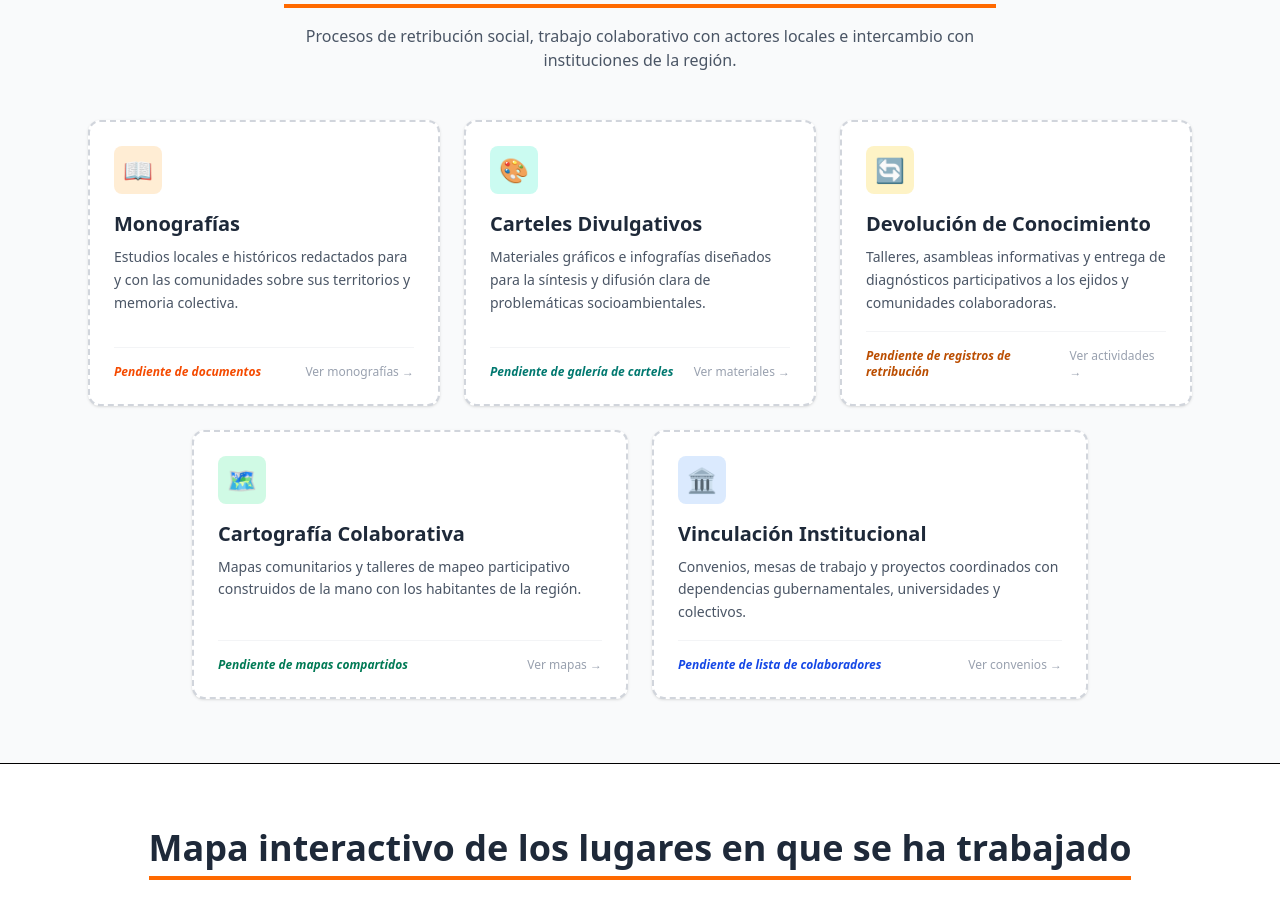
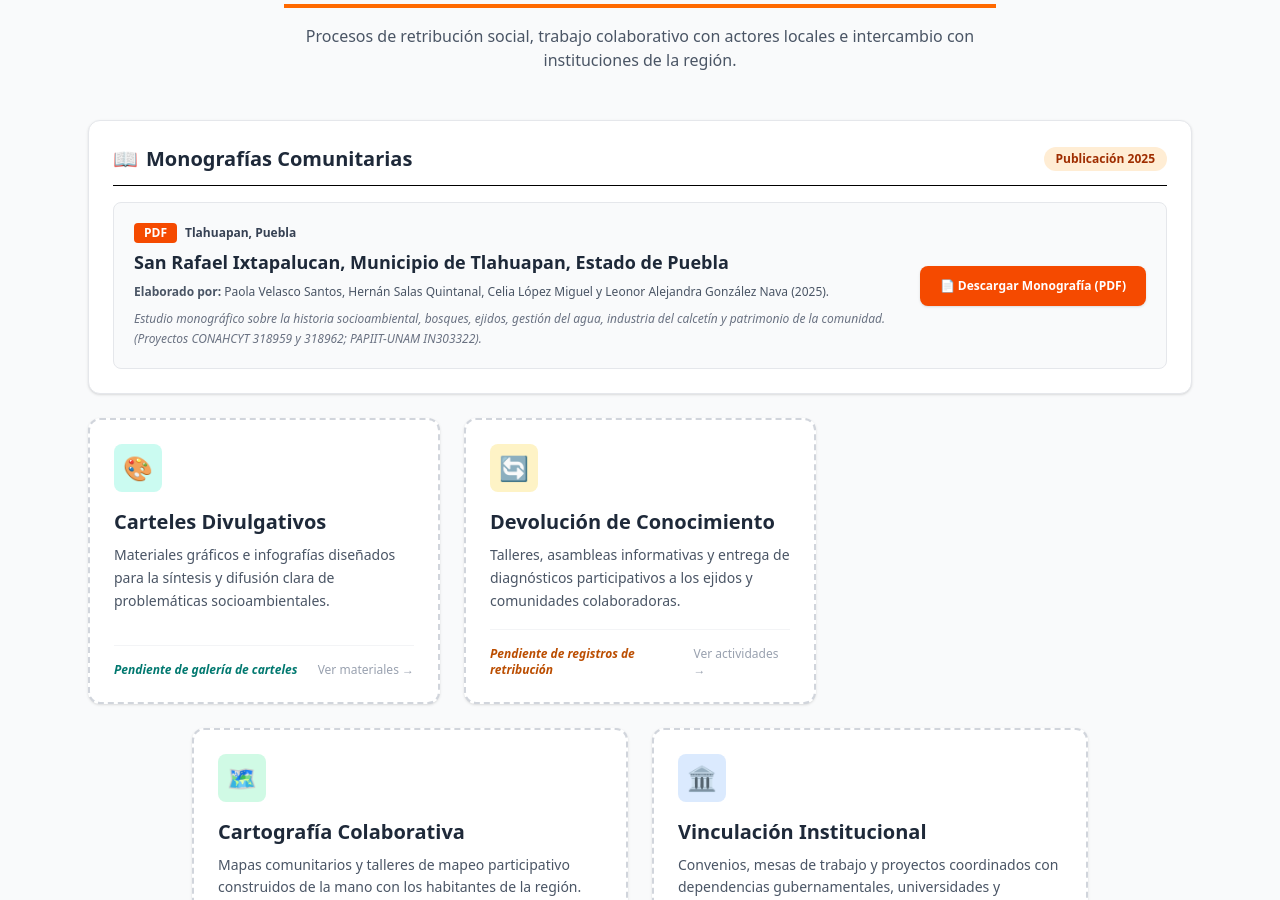
Before and after one commit to proyecto-tlaxcala-puebla/site, a SvelteKit app: page / in a window 1280 px wide. Shown: the part 10840-11740 px from the top of the page. Built offline with nearby package versions, Linux system fonts and the light colour scheme.

Commit message:
agregué monografía san rafa

```diff
--- a/src/routes/+page.svelte
+++ b/src/routes/+page.svelte
@@ -1215,21 +1215,46 @@
     <div class="grid grid-cols-1 md:grid-cols-3 gap-6 mb-6">
 
       <!-- 1. Monografías -->
-      <div class="bg-white p-6 rounded-xl border-2 border-dashed border-gray-300 shadow-sm flex flex-col justify-between">
-        <div>
-          <div class="w-12 h-12 rounded-lg bg-orange-100 text-orange-600 flex items-center justify-center font-bold text-2xl mb-4">
-            📖
-          </div>
-          <h3 class="text-xl font-bold text-gray-800 mb-2">Monografías</h3>
-          <p class="text-gray-600 text-sm leading-relaxed mb-4">
-            Estudios locales e históricos redactados para y con las comunidades sobre sus territorios y memoria colectiva.
-          </p>
+<div class="bg-white p-6 rounded-xl border border-gray-200 shadow-sm hover:shadow-md transition-shadow flex flex-col justify-between md:col-span-3">
+  <div>
+    <div class="flex items-center justify-between mb-4 border-b pb-3">
+      <h3 class="text-xl font-bold text-gray-800 flex items-center gap-2">
+        <span class="text-orange-600">📖</span> Monografías Comunitarias
+      </h3>
+      <span class="text-xs bg-orange-100 text-orange-800 font-semibold px-3 py-1 rounded-full">
+        Publicación 2025
+      </span>
+    </div>
+
+    <!-- Ficha de la Monografía: San Rafael Ixtapalucan -->
+    <div class="bg-gray-50 p-5 rounded-lg border border-gray-200 flex flex-col md:flex-row justify-between items-start md:items-center gap-4">
+      <div class="space-y-2 max-w-4xl">
+        <div class="flex items-center gap-2">
+          <span class="bg-orange-600 text-white text-xs font-bold px-2.5 py-0.5 rounded">PDF</span>
+          <span class="text-xs font-bold text-gray-700">Tlahuapan, Puebla</span>
         </div>
-        <div class="pt-4 border-t border-gray-100 flex items-center justify-between">
-          <span class="text-xs text-orange-600 font-semibold italic">Pendiente de documentos</span>
-          <span class="text-xs text-gray-400">Ver monografías &rarr;</span>
-        </div>
+        <h4 class="text-lg font-bold text-gray-800 leading-tight">
+          San Rafael Ixtapalucan, Municipio de Tlahuapan, Estado de Puebla
+        </h4>
+        <p class="text-xs text-gray-600 leading-relaxed">
+          <strong>Elaborado por:</strong> Paola Velasco Santos, Hernán Salas Quintanal, Celia López Miguel y Leonor Alejandra González Nava (2025).
+        </p>
+        <p class="text-xs text-gray-500 leading-relaxed italic">
+          Estudio monográfico sobre la historia socioambiental, bosques, ejidos, gestión del agua, industria del calcetín y patrimonio de la comunidad. (Proyectos CONAHCYT 318959 y 318962; PAPIIT-UNAM IN303322).
+        </p>
       </div>
+
+      <a
+        href="{base}/documentos/san_rafael_cuad.pdf"
+        target="_blank"
+        rel="noopener noreferrer"
+        class="shrink-0 bg-orange-600 hover:bg-orange-700 text-white text-xs font-bold px-5 py-3 rounded-lg transition-colors flex items-center gap-2 shadow-sm"
+      >
+        📄 Descargar Monografía (PDF)
+      </a>
+    </div>
+  </div>
+</div>
 
       <!-- 2. Carteles -->
       <div class="bg-white p-6 rounded-xl border-2 border-dashed border-gray-300 shadow-sm flex flex-col justify-between">
```
Also changed, not shown: 1 other file (tests, documents, lock files or other folders).
